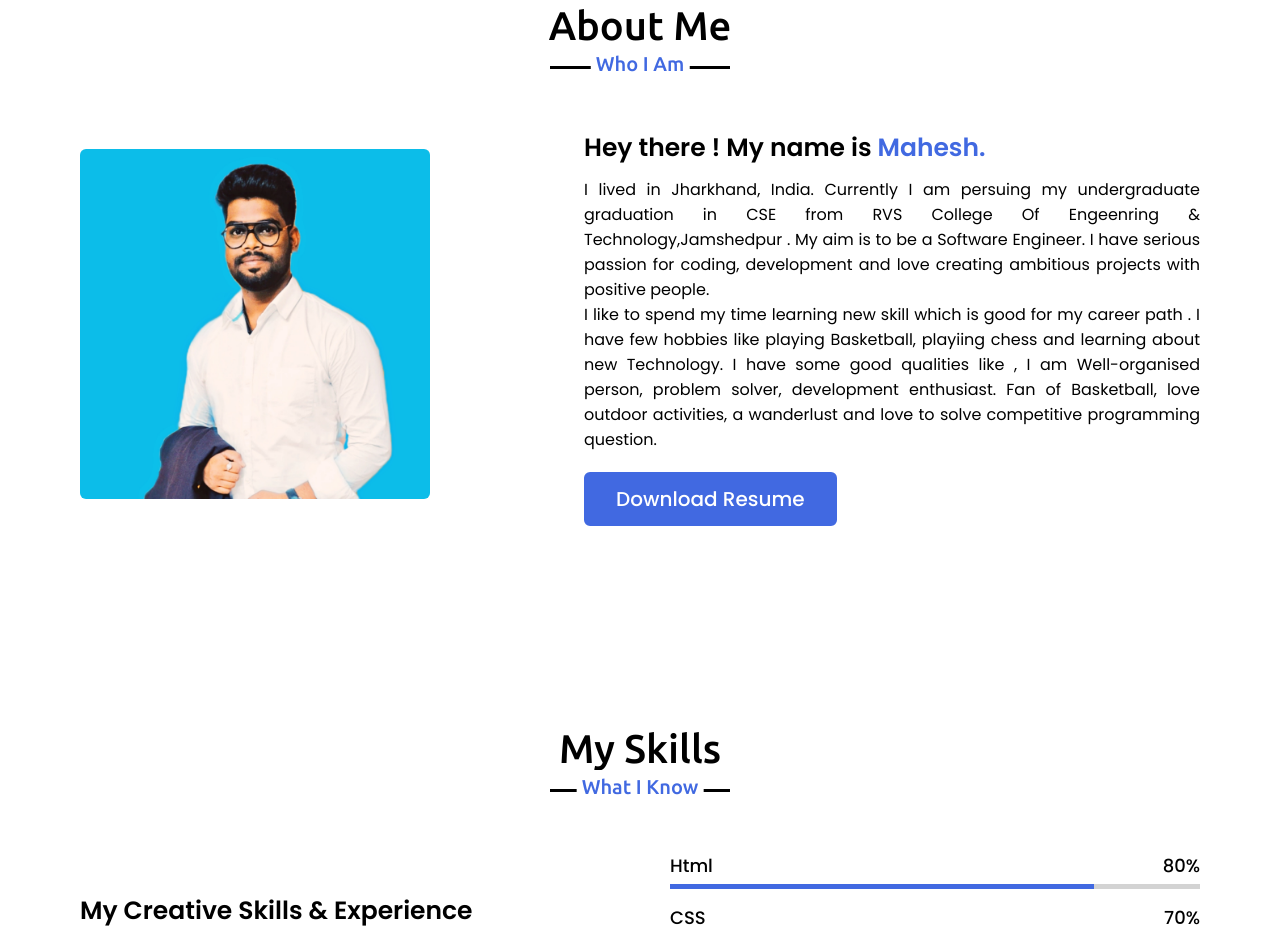
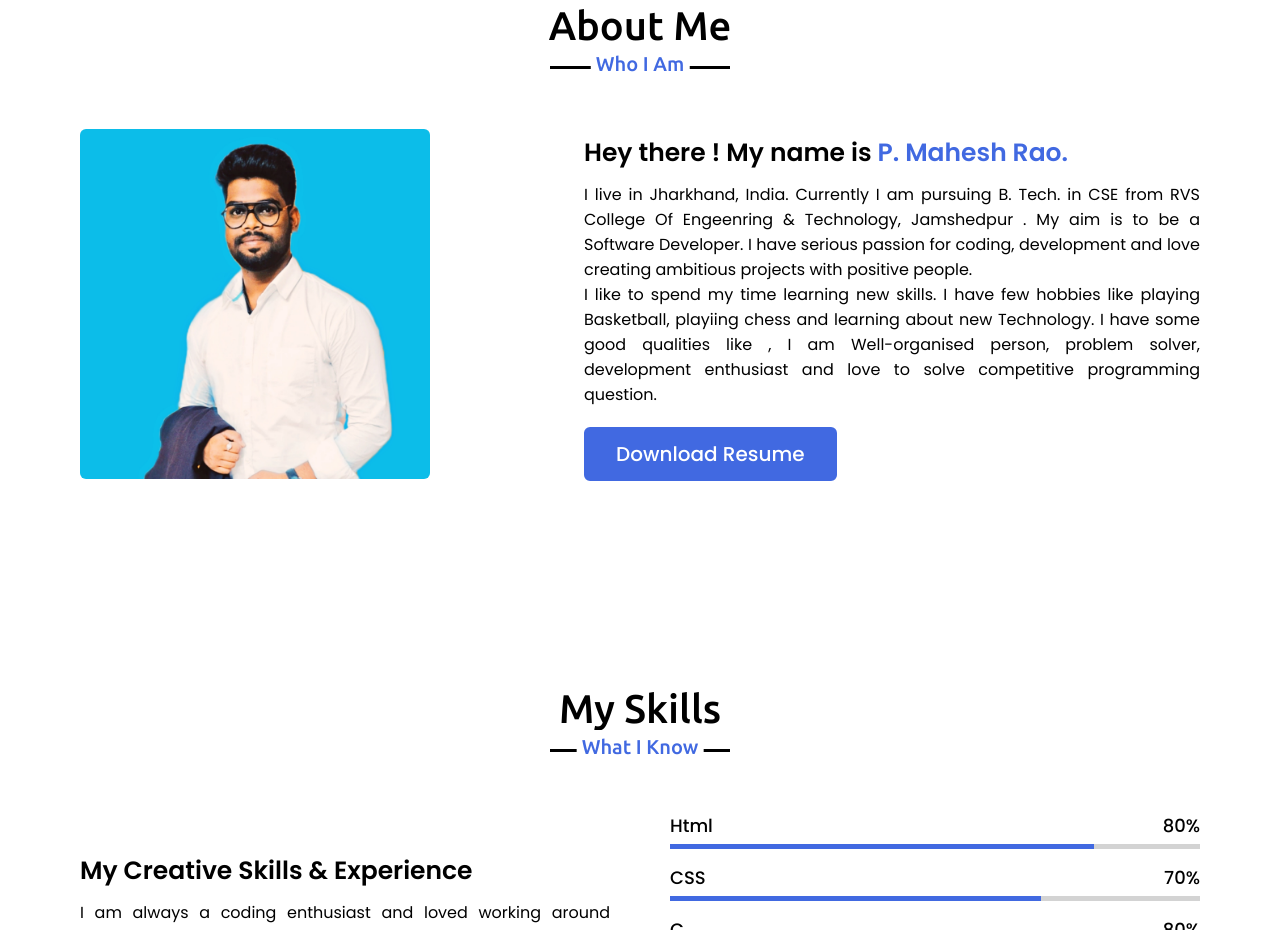
Before and after one commit to PMaheshRao/My-Portfolio, a plain HTML site: page index.html in a window 1280 px wide. Shown: the part 897-1827 px from the top of the page. Drawn offline with nearby package versions, Linux system fonts and the light colour scheme.

Commit message:
First update in Html file
Grammatical errors in About Section is corrected.

```diff
--- a/index.html
+++ b/index.html
@@ -77,11 +77,11 @@
                 <div class="column right">
                     <div class="text">
                         <!-- <h2 style="font-weight: 400;">Welcome</h2> -->
-                          Hey there ! My name is  <span>Mahesh.</span></div>
-                    <p>I lived in Jharkhand, India. Currently I am persuing my undergraduate graduation in CSE from RVS College Of Engeenring & Technology,Jamshedpur . My aim is to be a Software Engineer. I have serious passion for coding, development and love creating ambitious projects with positive people. <br>
-                    I like to spend my time learning new skill which is good for my career path .
+                          Hey there ! My name is  <span>P. Mahesh Rao.</span></div>
+                    <p>I live in Jharkhand, India. Currently I am pursuing B. Tech. in CSE from RVS College Of Engeenring & Technology, Jamshedpur . My aim is to be a Software Developer. I have serious passion for coding, development and love creating ambitious projects with positive people. <br>
+                    I like to spend my time learning new skills.
                     I have few hobbies like playing Basketball, playiing chess and learning about new Technology.
-                    I have some good qualities like , I am Well-organised person, problem solver, development enthusiast. Fan of Basketball, love outdoor activities, a wanderlust and love to solve competitive programming question.
+                    I have some good qualities like , I am Well-organised person, problem solver, development enthusiast and love to solve competitive programming question.
                      </p>
                     <a href="P. Mahesh Rao_8340741308 .pdf" download="nooppener noreferrer" target="_blank">Download Resume</a>
                 </div>
```
